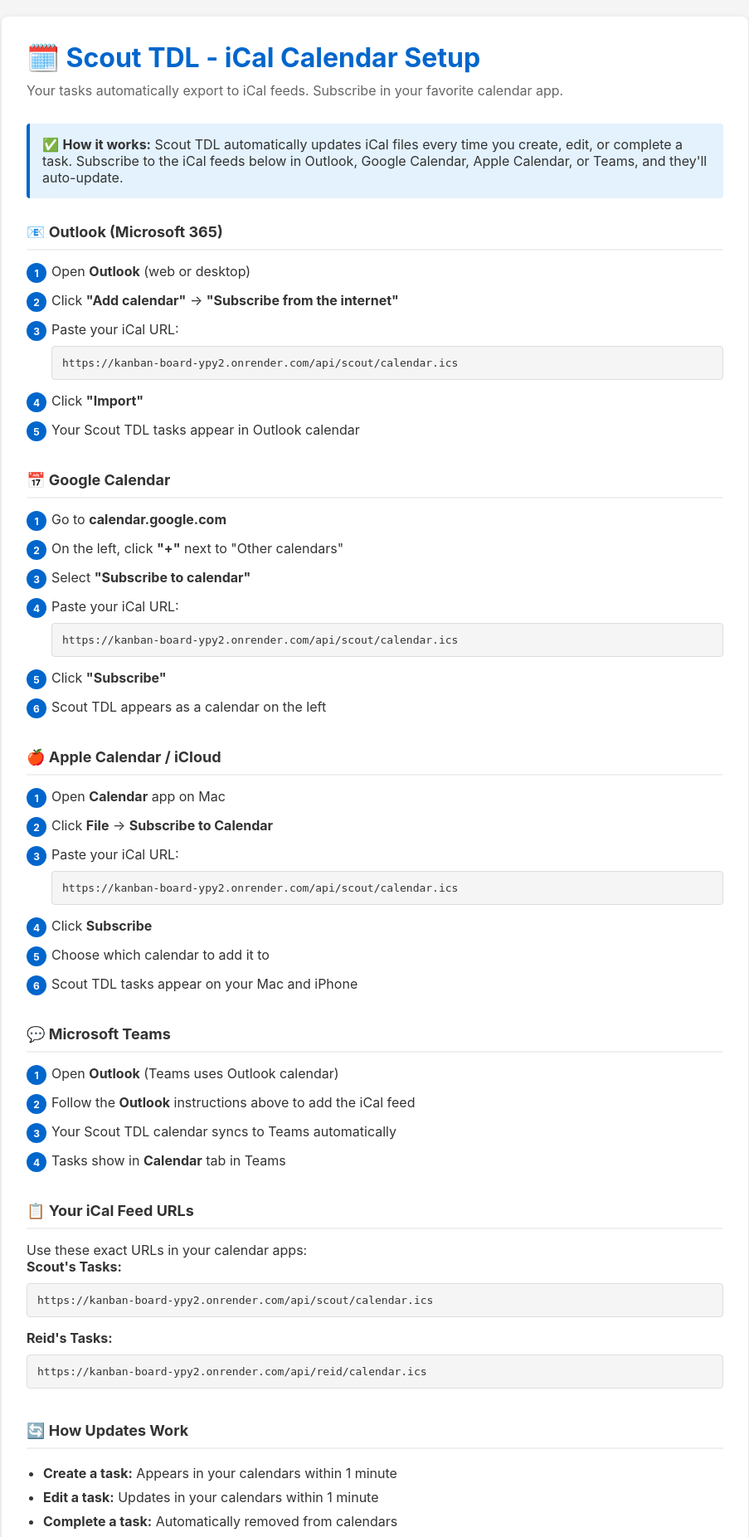
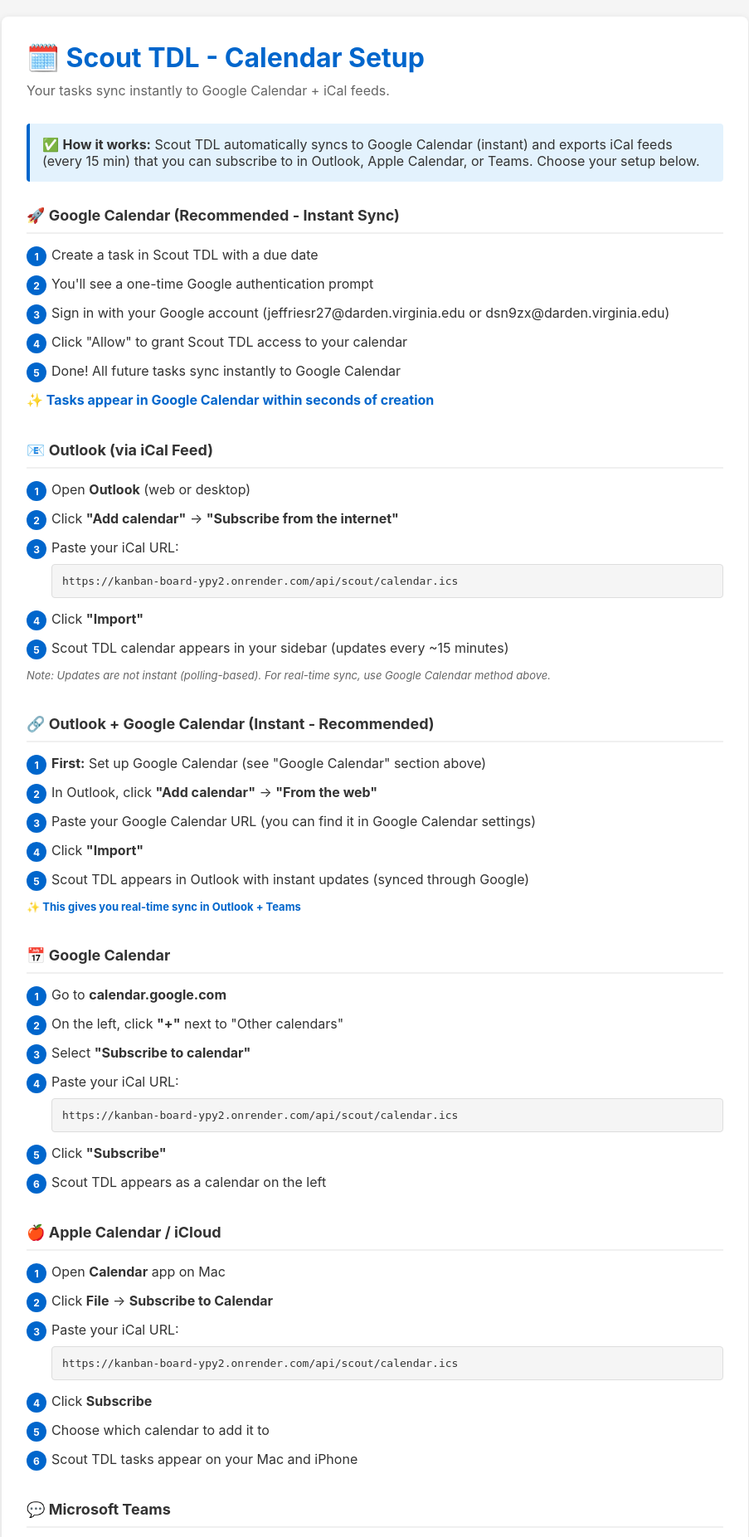
Before and after one commit to kimipdb306/scout-tdl, a Flask app: page /setup in a window 1280 px wide. Shown: the top 1853 px of the page at 83% size, without its empty margins (188-1091 px from the left). Run offline with Flask 3, Linux system fonts and the light colour scheme.

Commit message:
Scout TDL: Dual sync - instant Google Calendar + iCal subscriptions for Outlook/Apple/Teams

```diff
--- a/app.py
+++ b/app.py
@@ -6,6 +6,7 @@
 
 from flask import Flask, render_template, request, jsonify
 from kanban_db import KanbanBoard, Status, Priority
+from calendar_sync_google_oauth import GoogleCalendarSyncOAuth
 from calendar_sync_ical import iCalSync
 from calendar_sync_auto import AutoCalendarSync
 import json
@@ -25,13 +26,15 @@
 }
 
 # Initialize calendar sync services
-# Using iCal for automatic sync (no auth required)
+google_sync = GoogleCalendarSyncOAuth(
+    scout_email=os.environ.get("SCOUT_EMAIL", "jeffriesr27@darden.virginia.edu")
+)
 ical_sync = iCalSync()
 
-# Auto-sync service (syncs to iCal feeds)
+# Auto-sync service (syncs to both Google Calendar + iCal)
 auto_sync = AutoCalendarSync(
     outlook_sync=None,
-    google_sync=None,
+    google_sync=google_sync,
     apple_sync=None,
     ical_sync=ical_sync
 )
@@ -217,9 +220,10 @@
     return jsonify({
         "auto_sync_enabled": auto_sync.sync_enabled,
         "calendars_syncing_to": [
-            "iCal (.ics files)" if ical_sync else None,
+            "Google Calendar (instant sync)" if google_sync else None,
+            "iCal (.ics feeds for subscriptions)" if ical_sync else None,
         ],
-        "message": "All tasks automatically export to iCal. Subscribe in Outlook/Google/Apple/Teams."
+        "message": "Tasks sync instantly to Google Calendar + iCal feeds for Outlook/Apple/Teams subscriptions."
     })
 
 @app.route("/api/<user>/calendar.ics", methods=["GET"])
--- a/templates/ical_setup.html
+++ b/templates/ical_setup.html
@@ -23,16 +23,29 @@
 </head>
 <body>
     <div class="container">
-        <h1>🗓️ Scout TDL - iCal Calendar Setup</h1>
-        <p class="subtitle">Your tasks automatically export to iCal feeds. Subscribe in your favorite calendar app.</p>
+        <h1>🗓️ Scout TDL - Calendar Setup</h1>
+        <p class="subtitle">Your tasks sync instantly to Google Calendar + iCal feeds.</p>
 
         <div class="info-box">
-            ✅ <strong>How it works:</strong> Scout TDL automatically updates iCal files every time you create, edit, or complete a task. Subscribe to the iCal feeds below in Outlook, Google Calendar, Apple Calendar, or Teams, and they'll auto-update.
+            ✅ <strong>How it works:</strong> Scout TDL automatically syncs to Google Calendar (instant) and exports iCal feeds (every 15 min) that you can subscribe to in Outlook, Apple Calendar, or Teams. Choose your setup below.
         </div>
 
-        <!-- Outlook / Microsoft 365 -->
+        <!-- Google Calendar (Recommended) -->
         <div class="setup-section">
-            <h2>📧 Outlook (Microsoft 365)</h2>
+            <h2>🚀 Google Calendar (Recommended - Instant Sync)</h2>
+            <ol class="steps">
+                <li>Create a task in Scout TDL with a due date</li>
+                <li>You'll see a one-time Google authentication prompt</li>
+                <li>Sign in with your Google account (jeffriesr27@darden.virginia.edu or dsn9zx@darden.virginia.edu)</li>
+                <li>Click "Allow" to grant Scout TDL access to your calendar</li>
+                <li>Done! All future tasks sync instantly to Google Calendar</li>
+            </ol>
+            <p style="margin-top: 15px; color: #0066cc;"><strong>✨ Tasks appear in Google Calendar within seconds of creation</strong></p>
+        </div>
+
+        <!-- Outlook / Microsoft 365 (via iCal) -->
+        <div class="setup-section">
+            <h2>📧 Outlook (via iCal Feed)</h2>
             <ol class="steps">
                 <li>Open <strong>Outlook</strong> (web or desktop)</li>
                 <li>Click <strong>"Add calendar"</strong> → <strong>"Subscribe from the internet"</strong></li>
@@ -40,8 +53,22 @@
                     <div class="code-block" id="outlook-url">https://kanban-board-ypy2.onrender.com/api/scout/calendar.ics</div>
                 </li>
                 <li>Click <strong>"Import"</strong></li>
-                <li>Your Scout TDL tasks appear in Outlook calendar</li>
+                <li>Scout TDL calendar appears in your sidebar (updates every ~15 minutes)</li>
             </ol>
+            <p style="margin-top: 10px; font-size: 13px; color: #666;"><em>Note: Updates are not instant (polling-based). For real-time sync, use Google Calendar method above.</em></p>
+        </div>
+
+        <!-- Outlook via Google Calendar (Best) -->
+        <div class="setup-section">
+            <h2>🔗 Outlook + Google Calendar (Instant - Recommended)</h2>
+            <ol class="steps">
+                <li><strong>First:</strong> Set up Google Calendar (see "Google Calendar" section above)</li>
+                <li>In Outlook, click <strong>"Add calendar"</strong> → <strong>"From the web"</strong></li>
+                <li>Paste your Google Calendar URL (you can find it in Google Calendar settings)</li>
+                <li>Click <strong>"Import"</strong></li>
+                <li>Scout TDL appears in Outlook with instant updates (synced through Google)</li>
+            </ol>
+            <p style="margin-top: 10px; font-size: 13px; color: #0066cc;"><strong>✨ This gives you real-time sync in Outlook + Teams</strong></p>
         </div>
 
         <!-- Google Calendar -->
@@ -97,12 +124,19 @@
 
         <!-- How Updates Work -->
         <div class="setup-section">
-            <h2>🔄 How Updates Work</h2>
+            <h2>⚡ How Updates Work</h2>
+            <h3 style="margin-top: 15px; color: #0066cc;">Google Calendar (Instant)</h3>
             <ul style="margin-left: 20px; line-height: 1.8;">
-                <li><strong>Create a task:</strong> Appears in your calendars within 1 minute</li>
-                <li><strong>Edit a task:</strong> Updates in your calendars within 1 minute</li>
-                <li><strong>Complete a task:</strong> Automatically removed from calendars</li>
-                <li><strong>Manual refresh:</strong> Most calendar apps check every 15 minutes</li>
+                <li><strong>Create a task:</strong> Appears in Google Calendar within seconds</li>
+                <li><strong>Edit a task:</strong> Updates in Google Calendar within seconds</li>
+                <li><strong>Complete a task:</strong> Automatically removed from Google Calendar</li>
+            </ul>
+            <h3 style="margin-top: 15px; color: #666;">iCal Feed (Polling-based)</h3>
+            <ul style="margin-left: 20px; line-height: 1.8;">
+                <li><strong>Create a task:</strong> Appears in subscribed calendars within 1-15 minutes</li>
+                <li><strong>Edit a task:</strong> Updates in subscribed calendars within 1-15 minutes</li>
+                <li><strong>Complete a task:</strong> Removed from subscribed calendars within 1-15 minutes</li>
+                <li><strong>Manual refresh:</strong> Most calendar apps (Outlook, Apple) check every 15 minutes</li>
             </ul>
         </div>
 
--- a/templates/index.html
+++ b/templates/index.html
@@ -84,7 +84,7 @@
             <button class="btn btn-secondary" id="board-btn" onclick="switchView('board')">Board</button>
             <button class="btn btn-secondary" id="history-btn" onclick="switchView('history')">📋 TDL History</button>
             <a href="/setup" class="btn btn-secondary" style="text-decoration: none;">🗓️ Calendar Setup</a>
-            <div style="font-size: 12px; color: #666; margin-left: auto; padding: 10px;">✅ Auto-syncing to iCal calendars</div>
+            <div style="font-size: 12px; color: #666; margin-left: auto; padding: 10px;">✅ Instant Google Calendar + iCal sync</div>
         </div>
 
         <div id="board-view" class="board">
```
